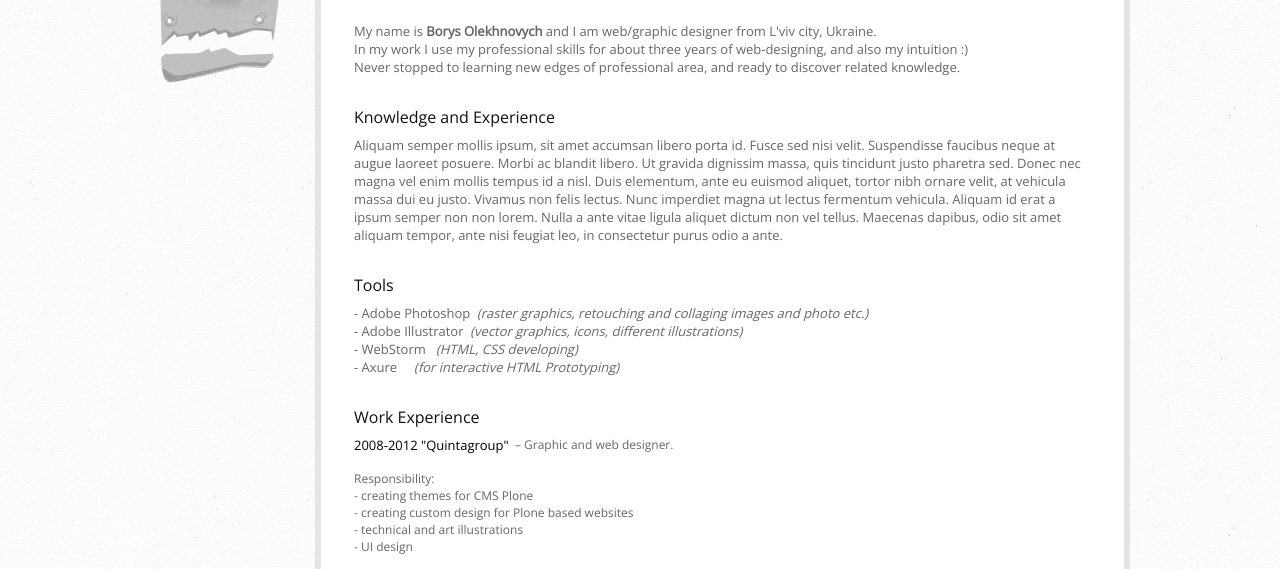
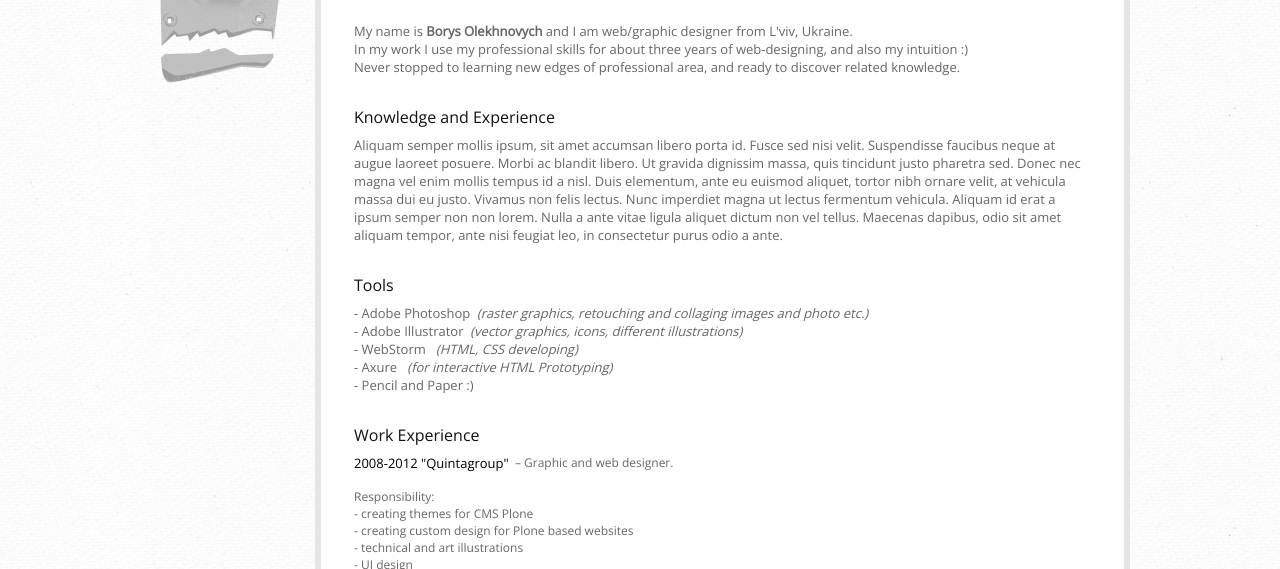
Before and after one commit to bo-rider/bo-rider.github.com, a plain HTML site: page inner_pages/about.html in a window 1280 px wide. Shown: the part 227-796 px from the top of the page. Drawn offline with nearby package versions, Linux system fonts and the light colour scheme.

Commit message:
text error fixed

```diff
--- a/inner_pages/about.html
+++ b/inner_pages/about.html
@@ -37,7 +37,7 @@
                     <div class="personalInfo">
                         <h1>Hello! </h1>
                         <p class="personalInfo">
-                            My name is <b>Borys Olekhnovych</b> and I am web/graphic designer from L'viv city, Ukraine. <br>
+                            My name is <b>Borys Olekhnovych</b> and I am web/graphic designer from L'viv, Ukraine. <br>
                             In my work I use my professional skills for about three years of web-designing, and also my intuition :)
                             <br>Never stopped to learning new edges of professional area, and ready to discover related knowledge.
                         </p>
@@ -56,7 +56,8 @@
                             - Adobe Photoshop &nbsp<i>(raster graphics, retouching and collaging images and photo etc.)</i><br>
                             - Adobe Illustrator &nbsp<i>(vector graphics, icons, different illustrations)</i><br>
                             - WebStorm &nbsp&nbsp<i>(HTML, CSS developing)</i><br>
-                            - Axure &nbsp&nbsp&nbsp&nbsp<i>(for interactive HTML Prototyping)</i><br>
+                            - Axure &nbsp&nbsp<i>(for interactive HTML Prototyping)</i><br>
+                            - Pencil and Paper :) &nbsp&nbsp<br>
                         </p>
                         <h2>Work Experience</h2>
                         <p>
```
